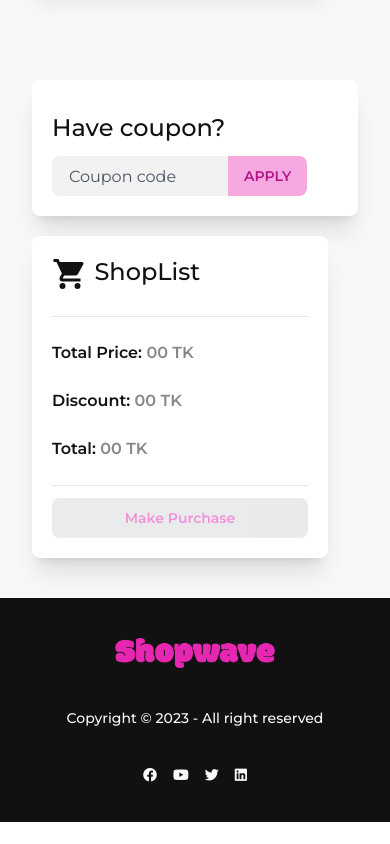
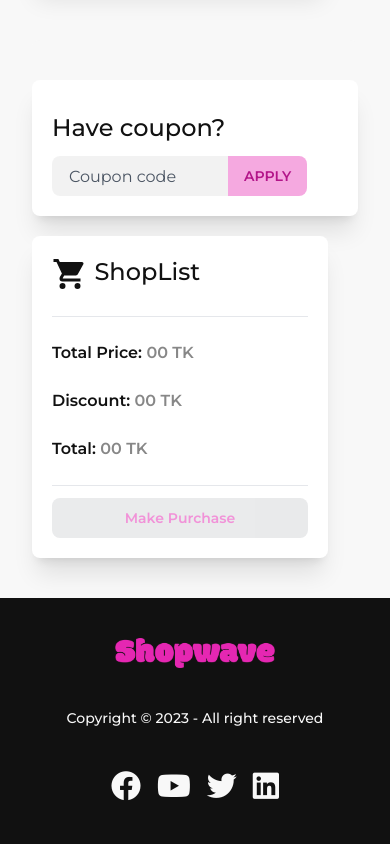
Before and after one commit to devbytemehedi/shopwave, a website: page src/main.html in a window 390 px wide. Shown: the part 4565-5409 px from the top of the page. Before the commit the page ends 5387 px from the top, so only its background shows below. Drawn offline with Linux system fonts and the light colour scheme.

Commit message:
ft-#4: change social miedia icon size

```diff
--- a/src/main.html
+++ b/src/main.html
@@ -683,10 +683,22 @@
       </div>
       <div>
         <div class="grid grid-flow-col gap-4">
-          <a href="#" class="fa-brands fa-facebook md:text-3xl lg:text-4xl"></a>
-          <a href="#" class="fa-brands fa-youtube md:text-3xl lg:text-4xl"></a>
-          <a href="#" class="fa-brands fa-twitter md:text-3xl lg:text-4xl"></a>
-          <a href="#" class="fa-brands fa-linkedin md:text-3xl lg:text-4xl"></a>
+          <a
+            href="#"
+            class="fa-brands fa-facebook text-3xl md:text-3xl lg:text-4xl"
+          ></a>
+          <a
+            href="#"
+            class="fa-brands fa-youtube text-3xl md:text-3xl lg:text-4xl"
+          ></a>
+          <a
+            href="#"
+            class="fa-brands fa-twitter text-3xl md:text-3xl lg:text-4xl"
+          ></a>
+          <a
+            href="#"
+            class="fa-brands fa-linkedin text-3xl md:text-3xl lg:text-4xl"
+          ></a>
         </div>
       </div>
     </footer>
```
Also changed, not shown: dist/style.css.
